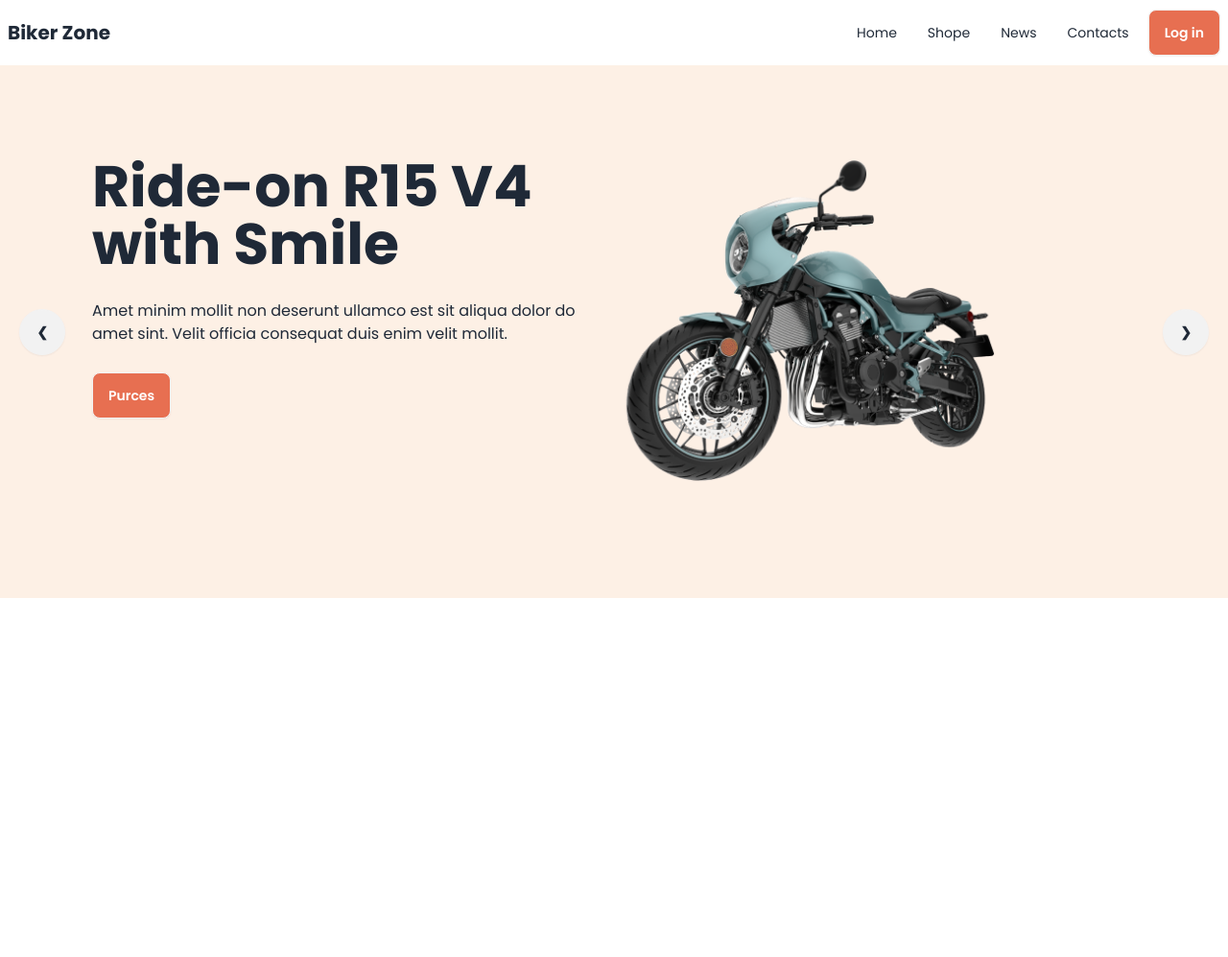
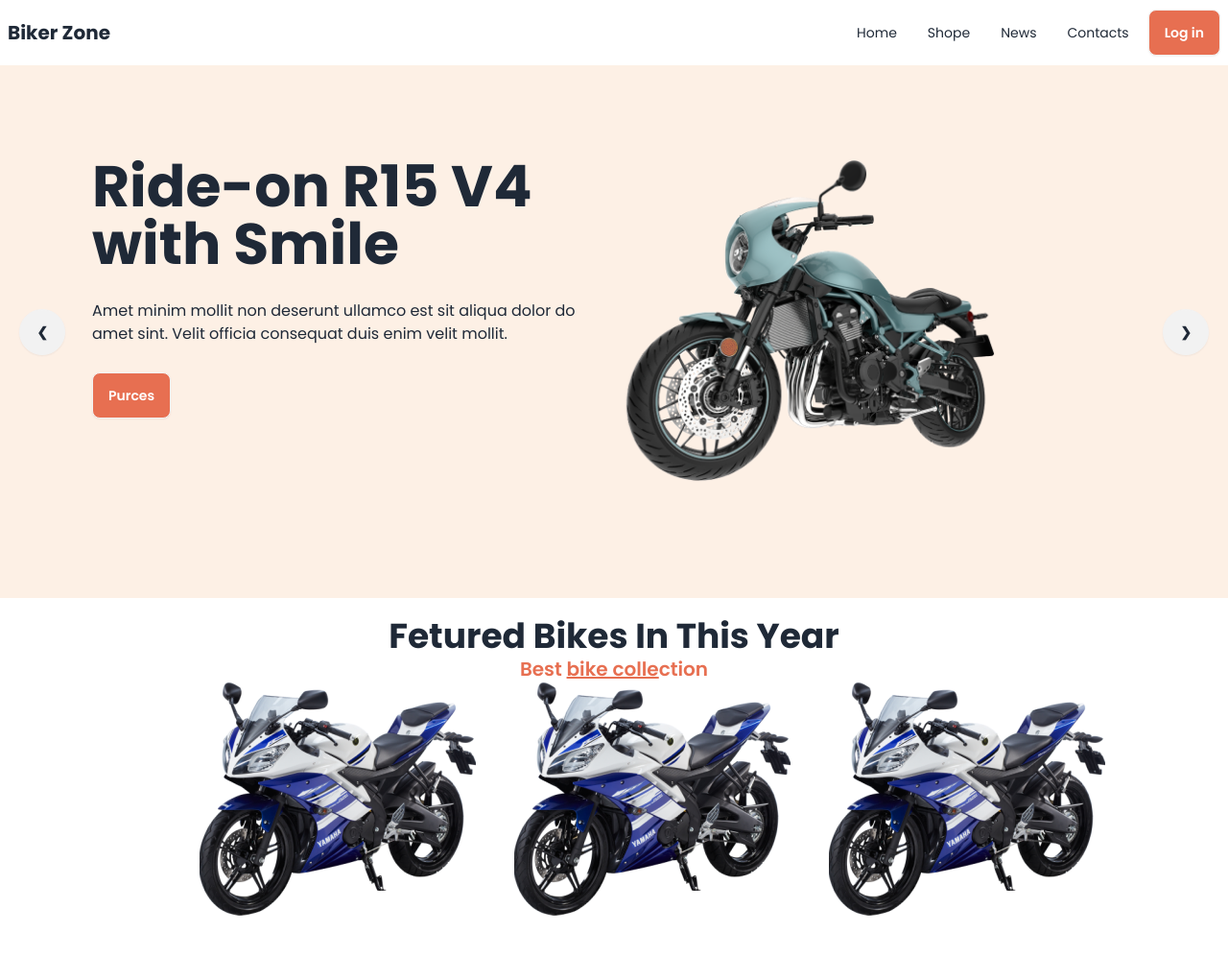
Before and after one commit to shahriarnaiem-rafi/biker-zone, a plain HTML site: page index.html in a window 1280 px wide. Shown: the whole page at 96% size. Before the commit the page ends 800 px from the top, so only its background shows below. Drawn offline with nearby package versions, Linux system fonts and the light colour scheme.

Commit message:
old bikes

```diff
--- a/index.html
+++ b/index.html
@@ -74,6 +74,8 @@
           </div>
 
           <!-- slider carosol -->
+          <section>
+
 
             <div class="carousel w-full bg-bike-primary-bg lg:h-[555px]">
               <!-- slide 1 -->
@@ -152,13 +154,37 @@
                     </div>
 
                     </div>
+                </section>
 
      </header>
 
      <!-- main section -->
-     <main class="container">
+     <main class="container mx-auto">
+        <!-- This year bike -->
+         <section class="mt-5">
+          <h1 class="text-center  font-bold text-4xl">Fetured Bikes In This Year</h1>
+          <p class="text-center text-bike-primary font-semibold text-xl">Best <u>bike colle</u>ction</p>
 
-      <!-- slider carousole  -->
+          <div class="md:flex  gap-10 md:justify-center mb-5 justify-center sm:ml-20 ">
+            <div class="sm:mb-10">
+              <img src="images/others/feature-bike.png" alt="">
+            </div>
+            <div class="sm:mb-10">
+              <img src="images/others/feature-bike.png" alt="">
+            </div>
+            <div class="sm:mb-10">
+              <img src="images/others/feature-bike.png" alt="">
+              </div>
+          </div>
+
+          <!-- latest bike  -->
+         </section>
+
+         <section>
+
+         </section>
+
+
 
 
 
```
Lines whose indentation alone changed are shown as unchanged.
